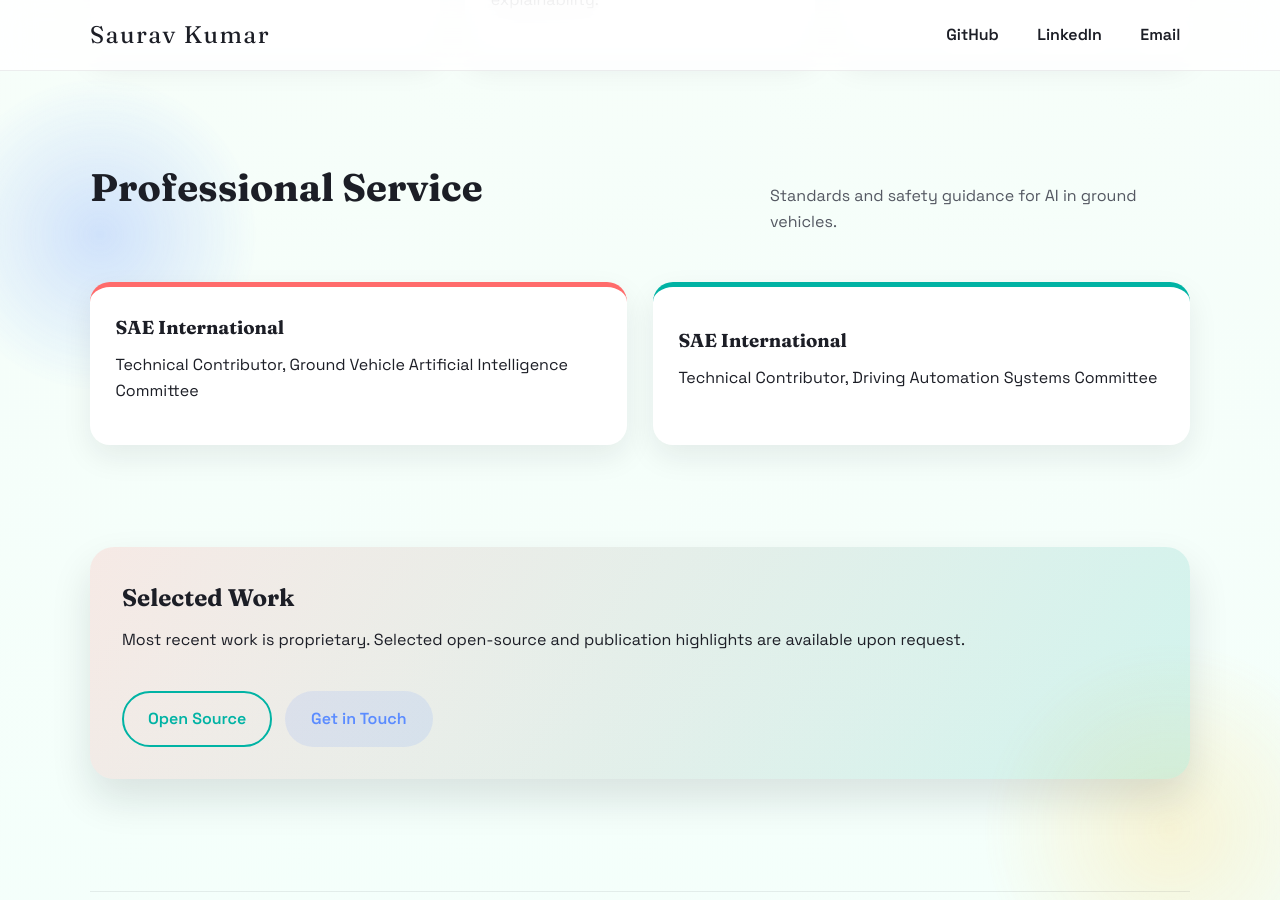
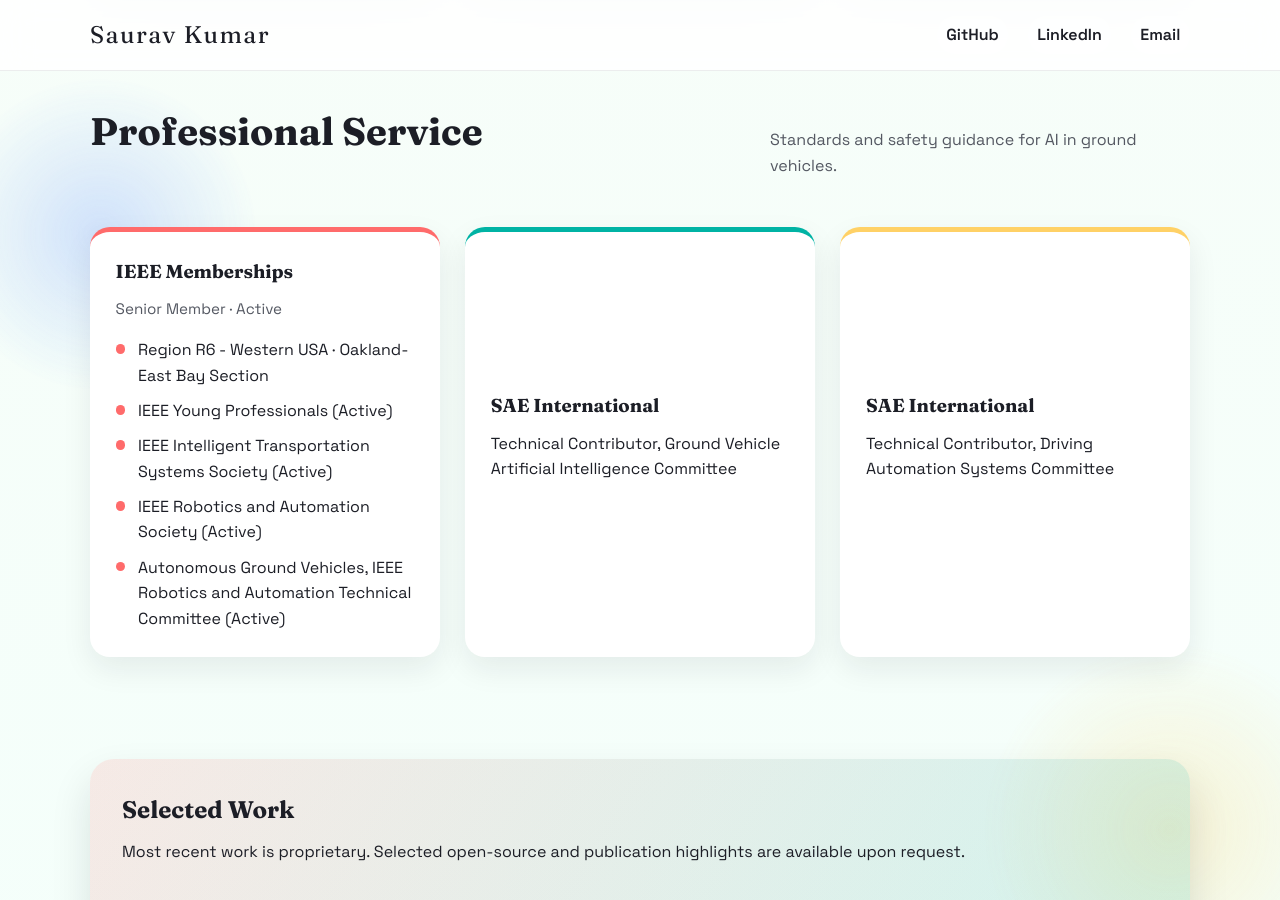
Before and after one commit to sauravkdeo/sauravkdeo.github.io, a Jekyll site: the page built from index.html, in a window 1280 px wide and 900 px high, scrolled down 4172 px. Built offline with Jekyll 4.4.1, drawn with Linux system fonts in a browser that asks for light colours; some of the changed text lies outside the part shown.

Commit message:
Move IEEE senior member to professional service

```diff
--- a/index.html
+++ b/index.html
@@ -196,10 +196,6 @@ published: true
         <h3>Bachelor of Technology (Mechanical Engineering)</h3>
         <p>National Institute of Technology Silchar · 2009 - May 2013</p>
       </div>
-      <div class="pill">
-        <h3>Honor</h3>
-        <p>IEEE Senior Member</p>
-      </div>
     </div>
   </div>
 </section>
@@ -265,6 +261,17 @@ published: true
       <p>Standards and safety guidance for AI in ground vehicles.</p>
     </div>
     <div class="card-grid">
+      <article class="card">
+        <h3>IEEE Memberships</h3>
+        <p class="card-meta">Senior Member · Active</p>
+        <ul class="bullet-list">
+          <li>Region R6 - Western USA · Oakland-East Bay Section</li>
+          <li>IEEE Young Professionals (Active)</li>
+          <li>IEEE Intelligent Transportation Systems Society (Active)</li>
+          <li>IEEE Robotics and Automation Society (Active)</li>
+          <li>Autonomous Ground Vehicles, IEEE Robotics and Automation Technical Committee (Active)</li>
+        </ul>
+      </article>
       <article class="card compact-card">
         <h3>SAE International</h3>
         <p>Technical Contributor, Ground Vehicle Artificial Intelligence Committee</p>
```
